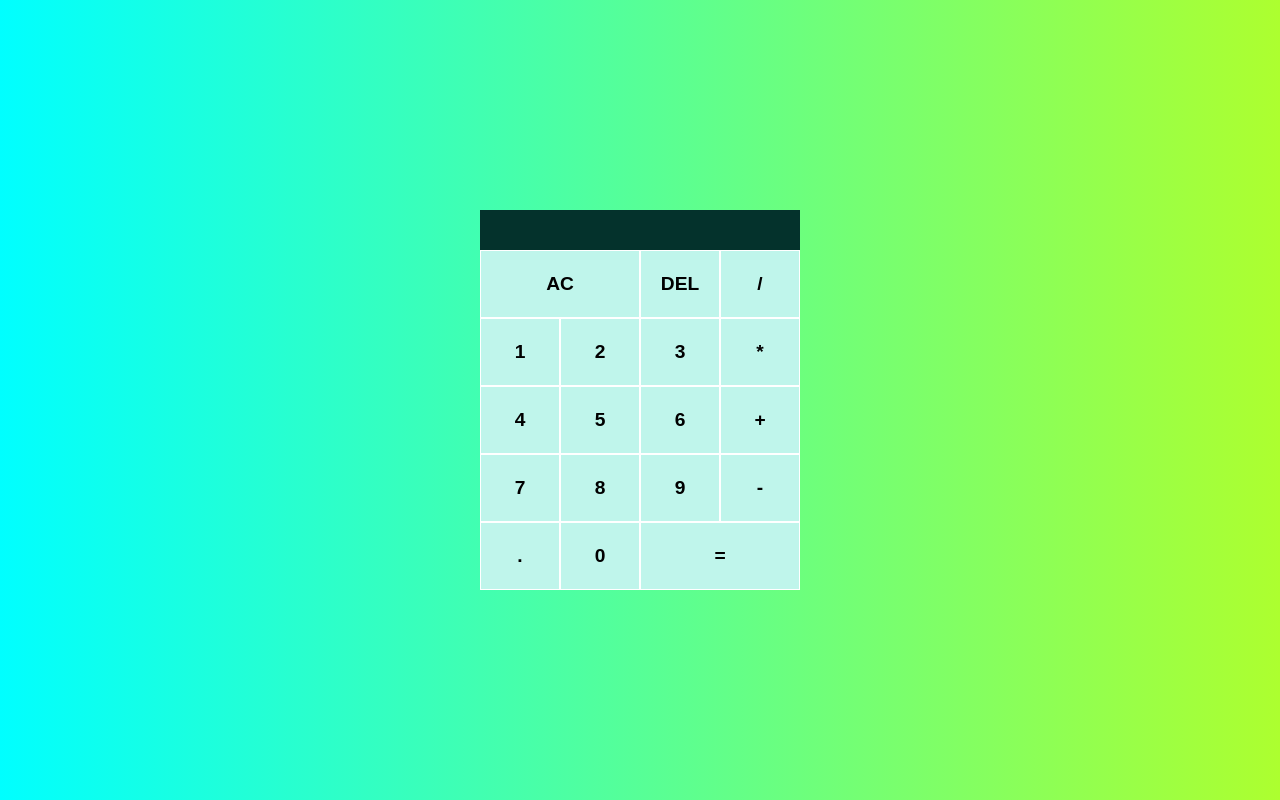
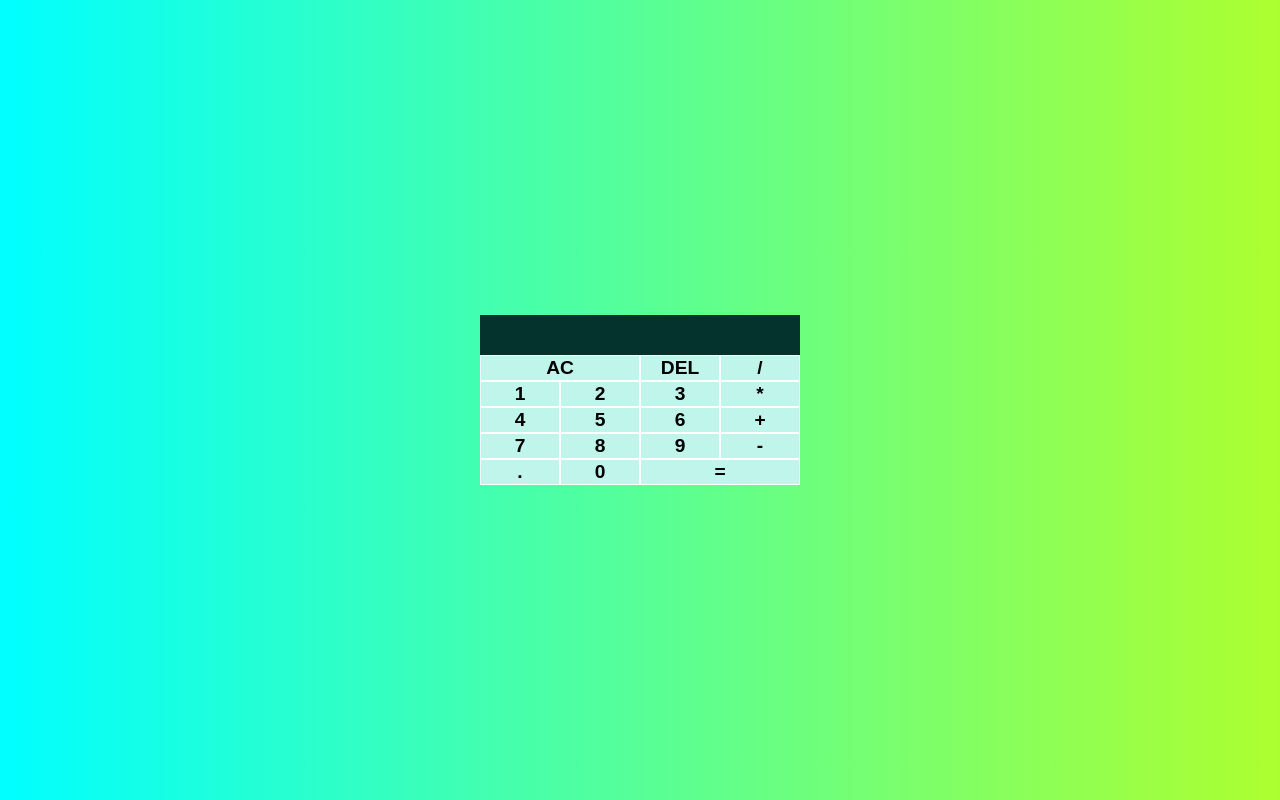
Before and after one commit to jpfbarreira/CalculatorClone, a plain HTML site: page index.html in a window 1280 px wide. Drawn offline with Linux system fonts and the light colour scheme; a web font is replaced by a local one.

Commit message:
Update stylle.css

```diff
--- a/stylle.css
+++ b/stylle.css
@@ -37,11 +37,11 @@ body{
 .numbers-container{
     display: flex;
     flex-wrap: wrap;
+    height: 80%;
 }
 
 button{
     width: 25%;
-    height: 68px;
     background-color: #bff5eb;
     border: 1px solid white;
     font-size: larger;
```
